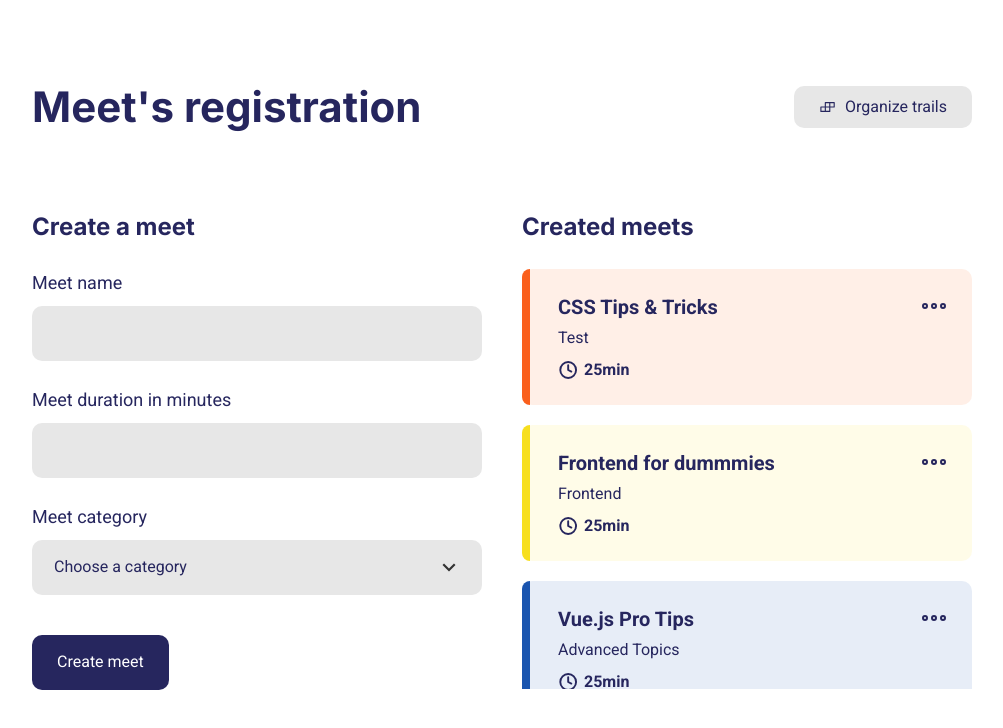
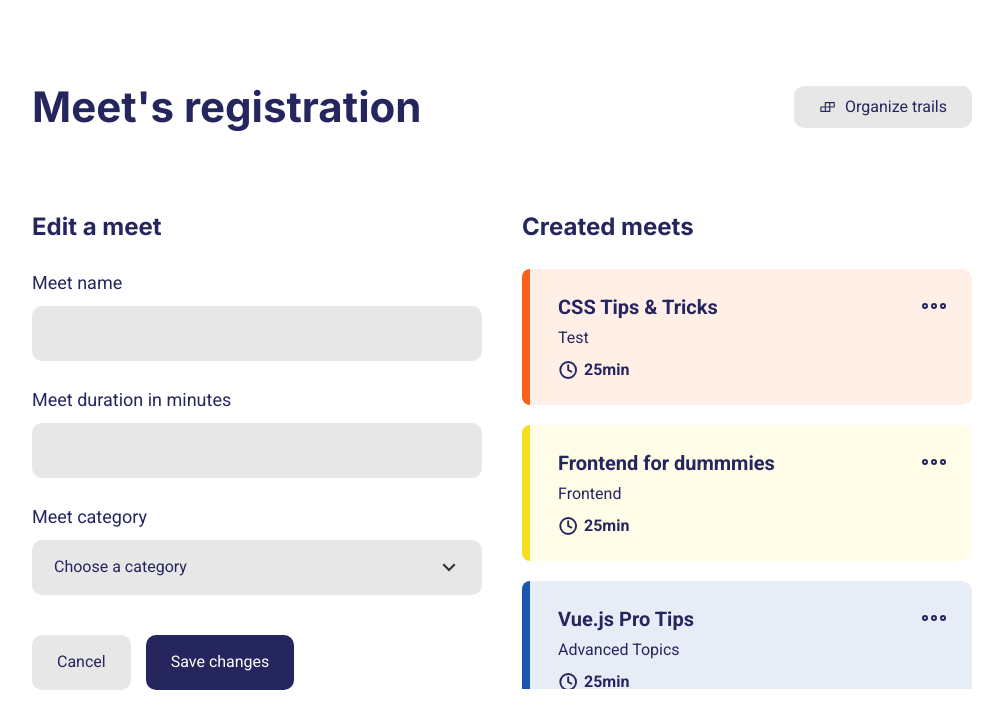
Before and after one commit to emkis/meetapp, a Vue app: page / in a window 1280 px wide. Shown: the top 728 px of the page, without its empty margins (138-1141 px from the left). Built offline with nearby package versions, Linux system fonts and the light colour scheme.

Commit message:
add editing state

```diff
--- a/src/pages/Registration.vue
+++ b/src/pages/Registration.vue
@@ -12,8 +12,8 @@
     <Container>
       <main class="grid">
         <div class="grid-item">
-          <h2 class="secondary-title">Create a meet</h2>
-          <RegistrationForm />
+          <h2 class="secondary-title">{{ currentLabel }}</h2>
+          <RegistrationForm :isEditing="isEditing" />
         </div>
         <div class="grid-item">
           <h2 class="secondary-title">Created meets</h2>
@@ -41,9 +41,19 @@ export default {
     RegistrationForm,
     RegistrationMeetList,
   },
+  data() {
+    return {
+      isEditing: true,
+    }
+  },
   methods: {
     navigate() {
       this.$router.push({ name: 'Trails' })
+    },
+  },
+  computed: {
+    currentLabel() {
+      return this.isEditing ? 'Edit a meet' : 'Create a meet'
     },
   },
 }
```
